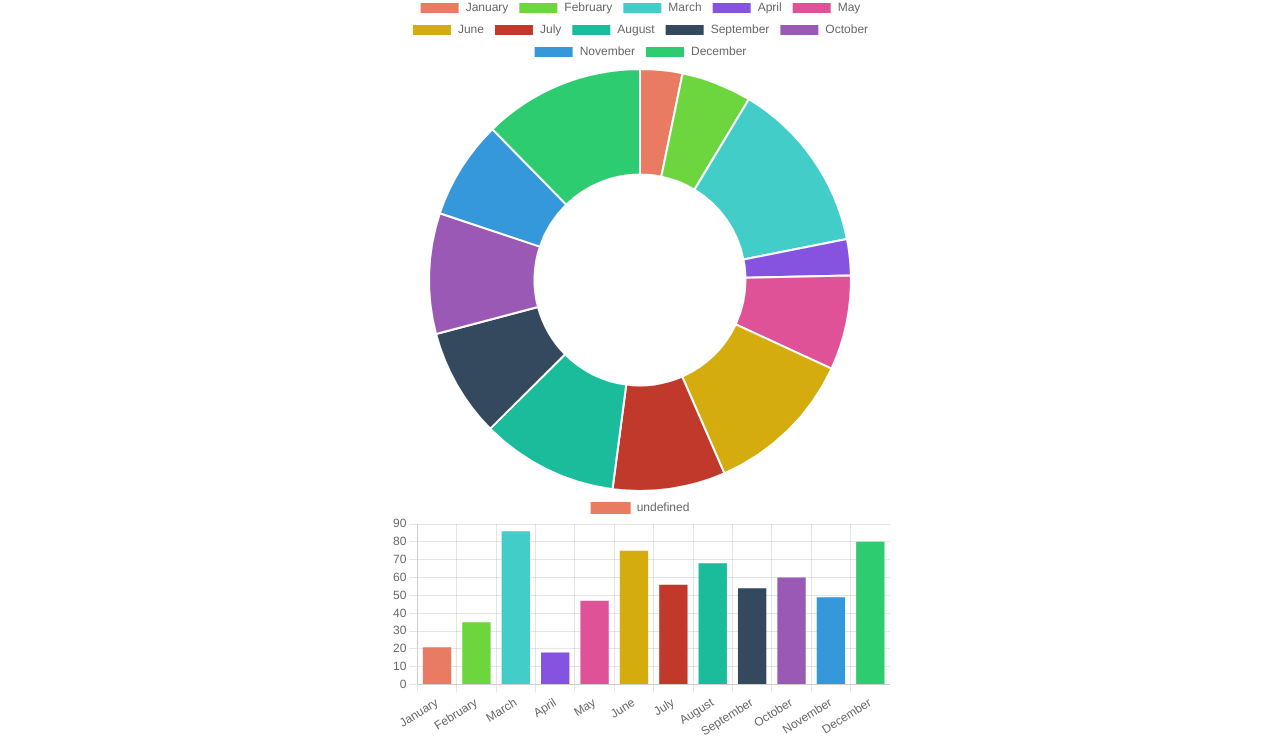
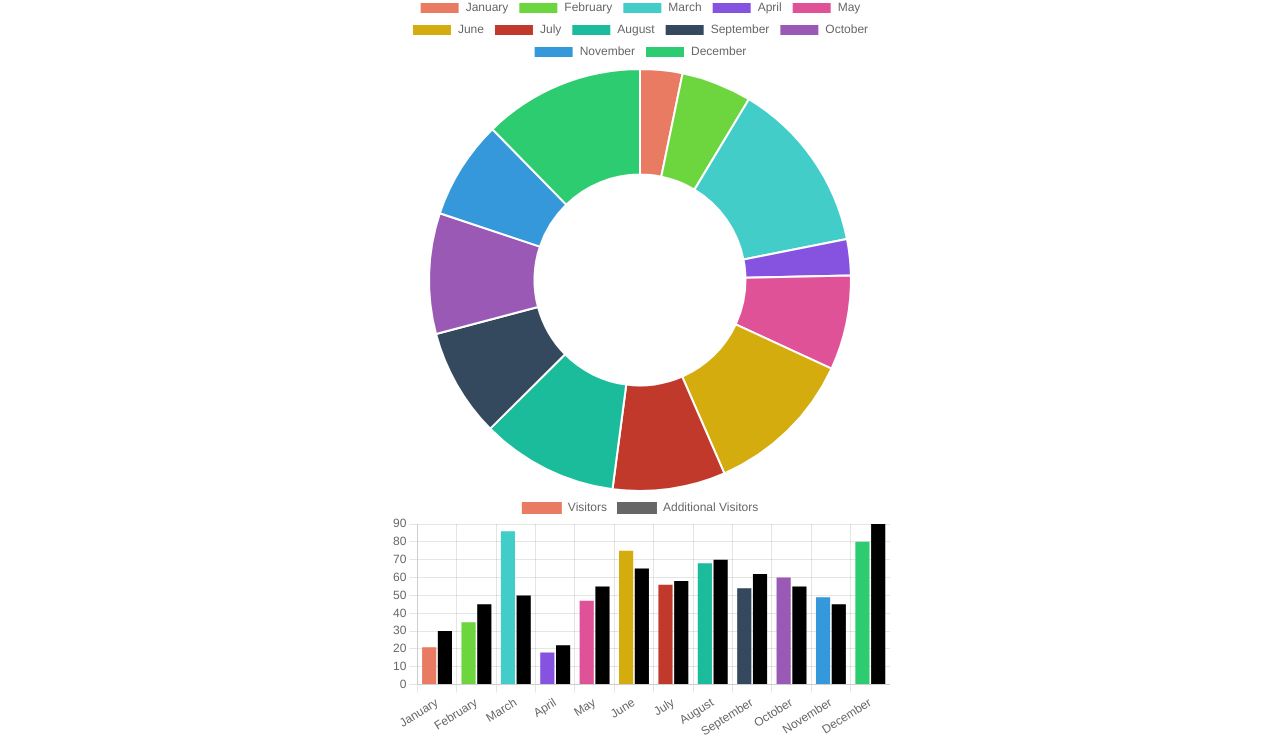
Before and after one commit to vexdew/vexdew.github.io, a website: page statistics.html in a window 1280 px wide. Shown: the part 186-934 px from the top of the page. Drawn offline with nearby package versions, Linux system fonts and the light colour scheme.

Commit message:
Assignment 3 - Done

```diff
--- a/statistics.html
+++ b/statistics.html
@@ -89,18 +89,42 @@
                 }, {});
 
                 // Bar Chart
-                renderChart("BarChart", "bar", "Harmony Hub Visitor Statistics 2024 - Bar Chart", {
-                    labels: months,
-                    datasets: [{
-                        backgroundColor: colors,
-                        data: visitors
-                    }]
-                }, {});
+				renderChart("BarChart", "bar", "Harmony Hub Visitor Statistics 2024 - Bar Chart", {
+					labels: months,
+					datasets: [
+						{
+							label: "Visitors", // First dataset label
+							backgroundColor: colors,
+							data: visitors
+						},
+						{
+							label: "Additional Visitors", // Second dataset label
+							backgroundColor: "anotherColorArrayHere", // This should be another array of colors
+							data: additionalVisitors
+						}
+					]
+				}, {
+					scales: {
+						yAxes: [{ ticks: { beginAtZero: true } }],
+						xAxes: [{ }]
+					},
+					legend: {
+						display: true
+					}
+				});
 
                 // Multiple Lines Chart
                 const lineChartDataSets = [
-                    { label: "Visitors", data: visitors, borderColor: "#3e95cd", fill: false },
-                    { label: "Additional Visitors", data: additionalVisitors, borderColor: "#8e5ea2", fill: false }
+                    {  label: "Visitors",
+					   data: visitors,
+					   borderColor: "#3e95cd",
+					   fill: false
+					},
+                    {  label: "Additional Visitors",
+					   data: additionalVisitors,
+					   borderColor: "#8e5ea2",
+					   fill: false
+					}
                 ];
                 renderChart("MultipleLinesChart", "line", "Harmony Hub Visitor Statistics 2024 - Multiple Lines Charts", {
                     labels: months,
```
